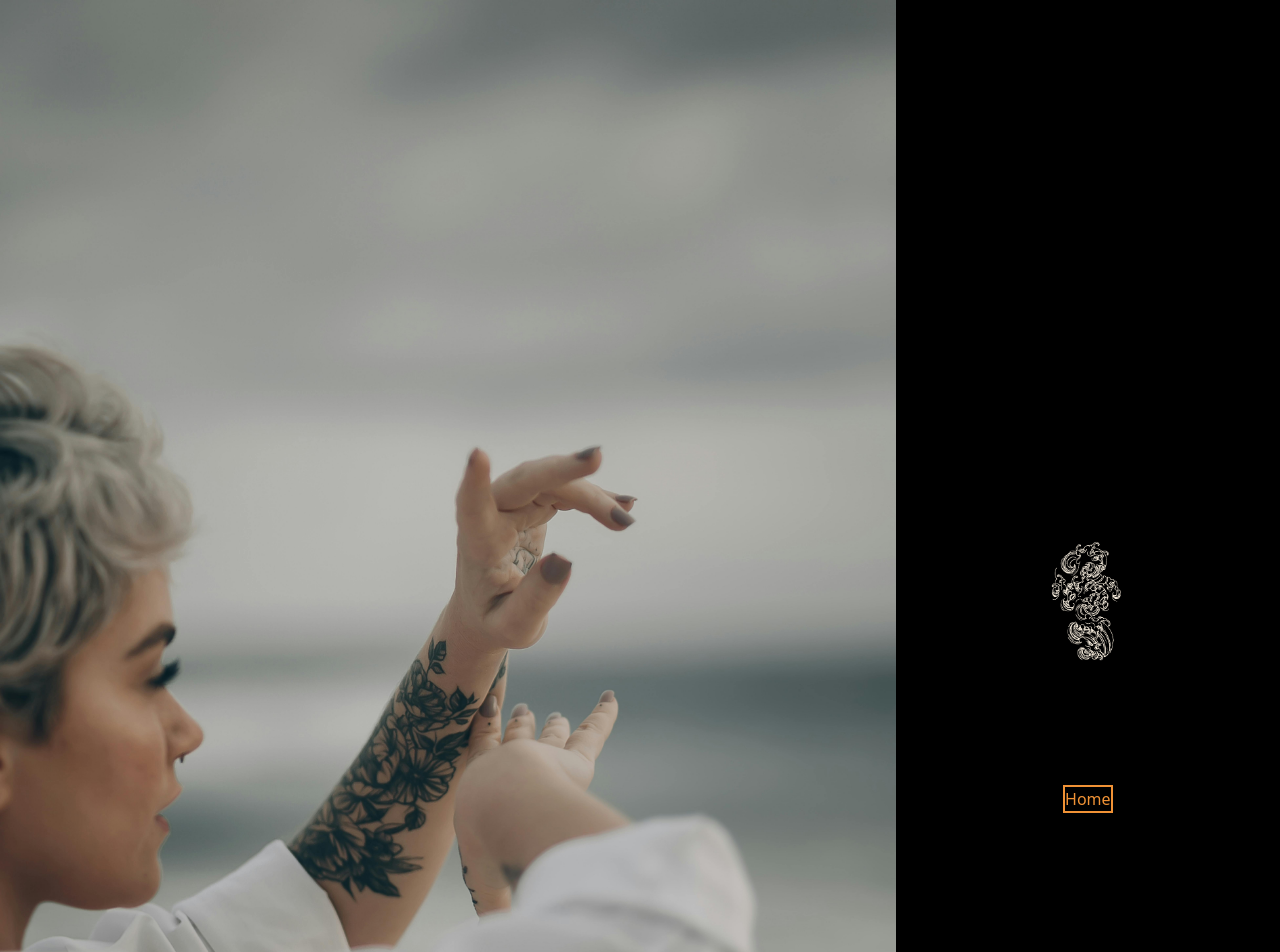
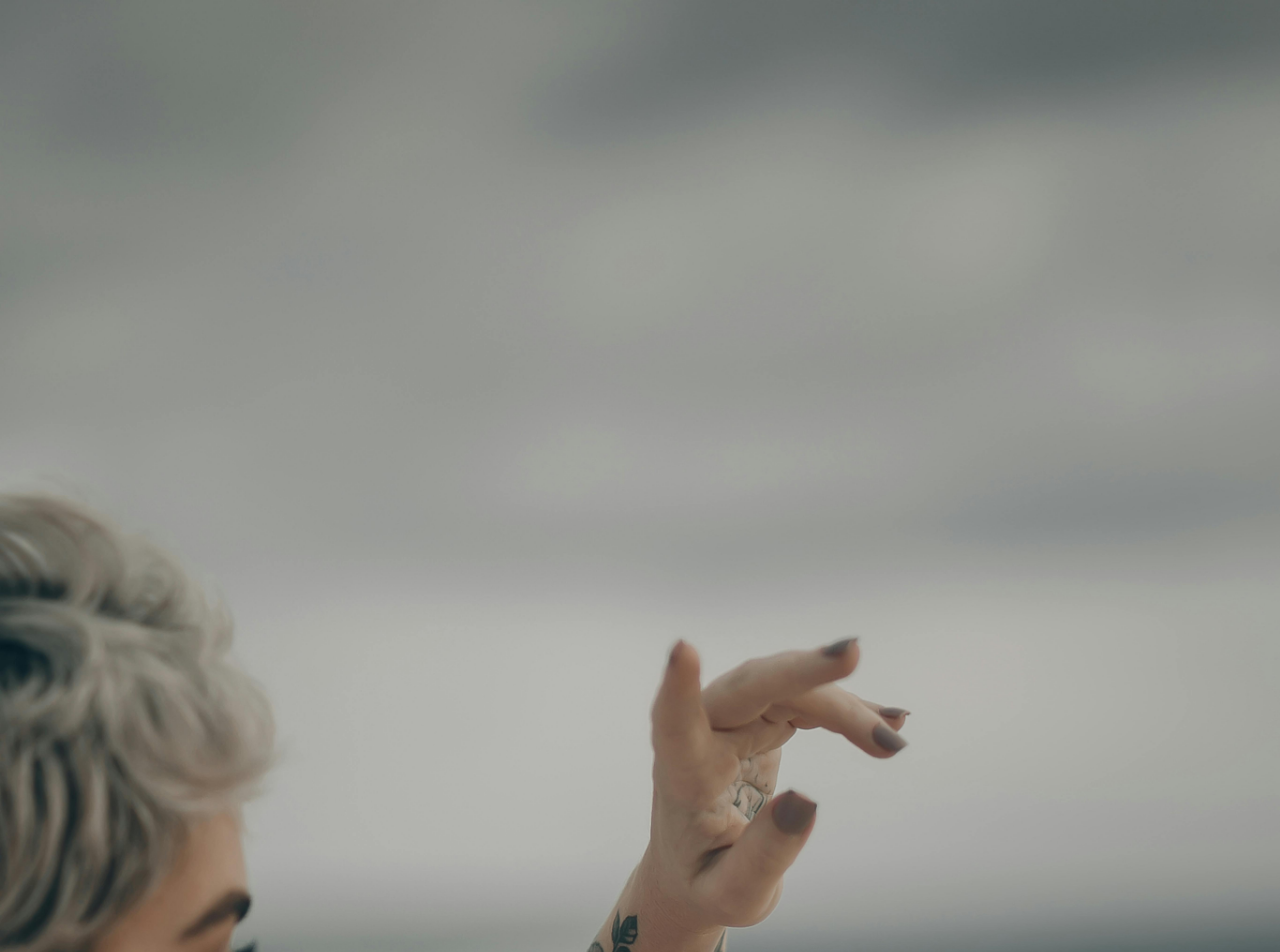
Before and after one commit to Innovaton0/Mimi-Sofm-final-project, a Vue app: page / in a window 1280 px wide. Shown: the top 952 px of the page. Built offline with nearby package versions, Linux system fonts and the light colour scheme.

Commit message:
restored CSS

```diff
--- a/src/App.vue
+++ b/src/App.vue
@@ -1,5 +1,4 @@
 <template>
-  <RouterView />
   <RouterView />
 </template>
 
--- a/src/components/LandingPage.vue
+++ b/src/components/LandingPage.vue
@@ -30,61 +30,4 @@ export default {
 };
 </script>
 
-<style scoped>
-body {
-  margin: 0;
-  display: flex;
-  justify-content: center;
-  align-items: center;
-  height: 100vh;
-  background-color: black;
-}
-
-.container {
-  display: flex;
-  width: 100%;
-  height: 100%;
-}
-
-.left-section,
-.right-section {
-  flex: 1px;
-  overflow: hidden;
-}
-
-.side-image {
-  width: 100%;
-  height: 100%;
-  object-fit: cover;
-}
-
-.center-section {
-  flex: 0 0 30%;
-  display: flex;
-  flex-direction: column;
-  justify-content: center;
-  align-items: center;
-  background-color: black;
-  text-align: center;
-  padding: 20px;
-  position: relative;
-}
-
-.logo {
-  width: 100px;
-  margin-bottom: 20px;
-}
-
-h1 {
-  font-size: 24px;
-  margin: 0;
-}
-
-.home-link {
-  display: inline-block;
-  margin-top: 20px;
-  color: #f09235;
-  text-decoration: none;
-  border: 2px solid #f09235;
-}
-</style>
+<style></style>
```
